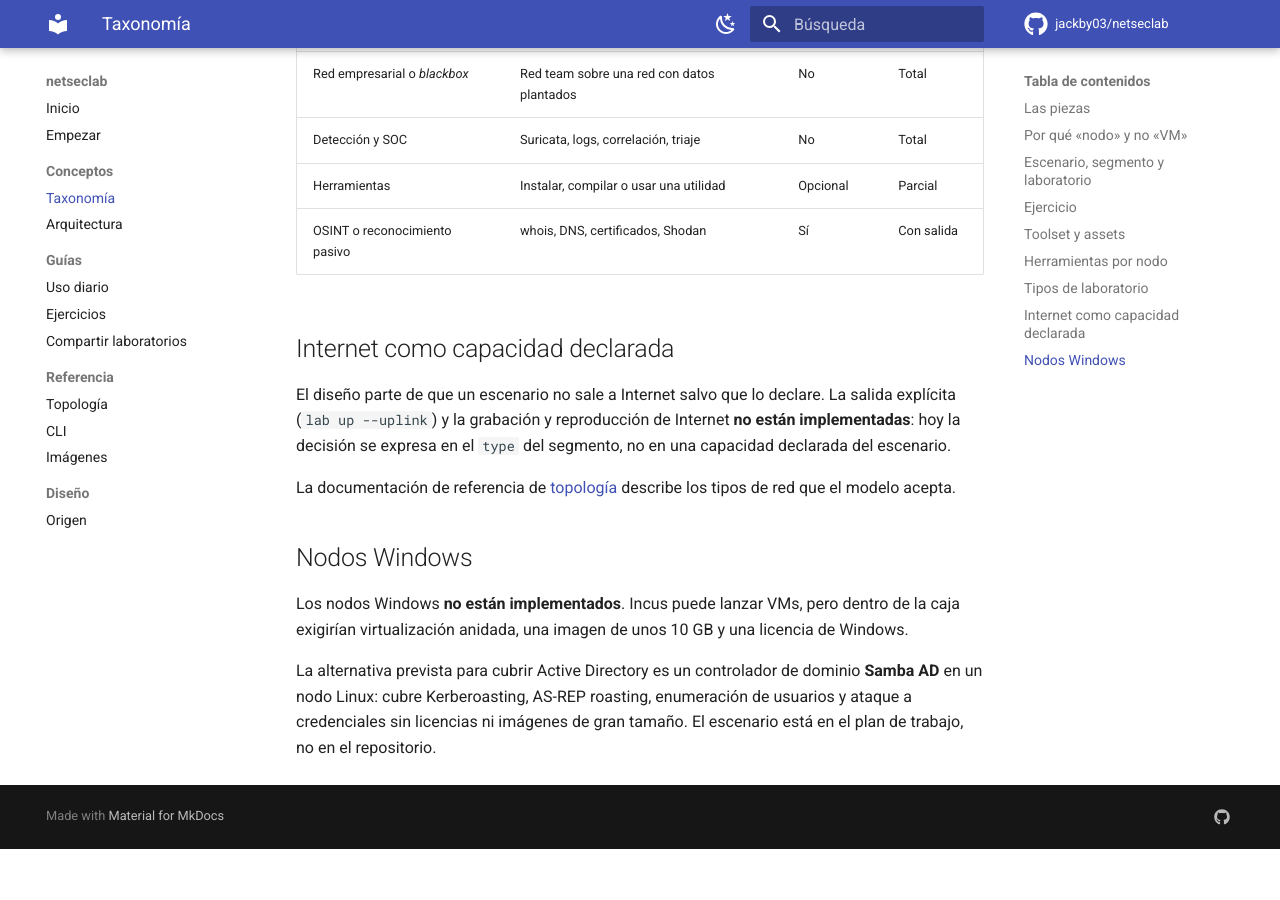
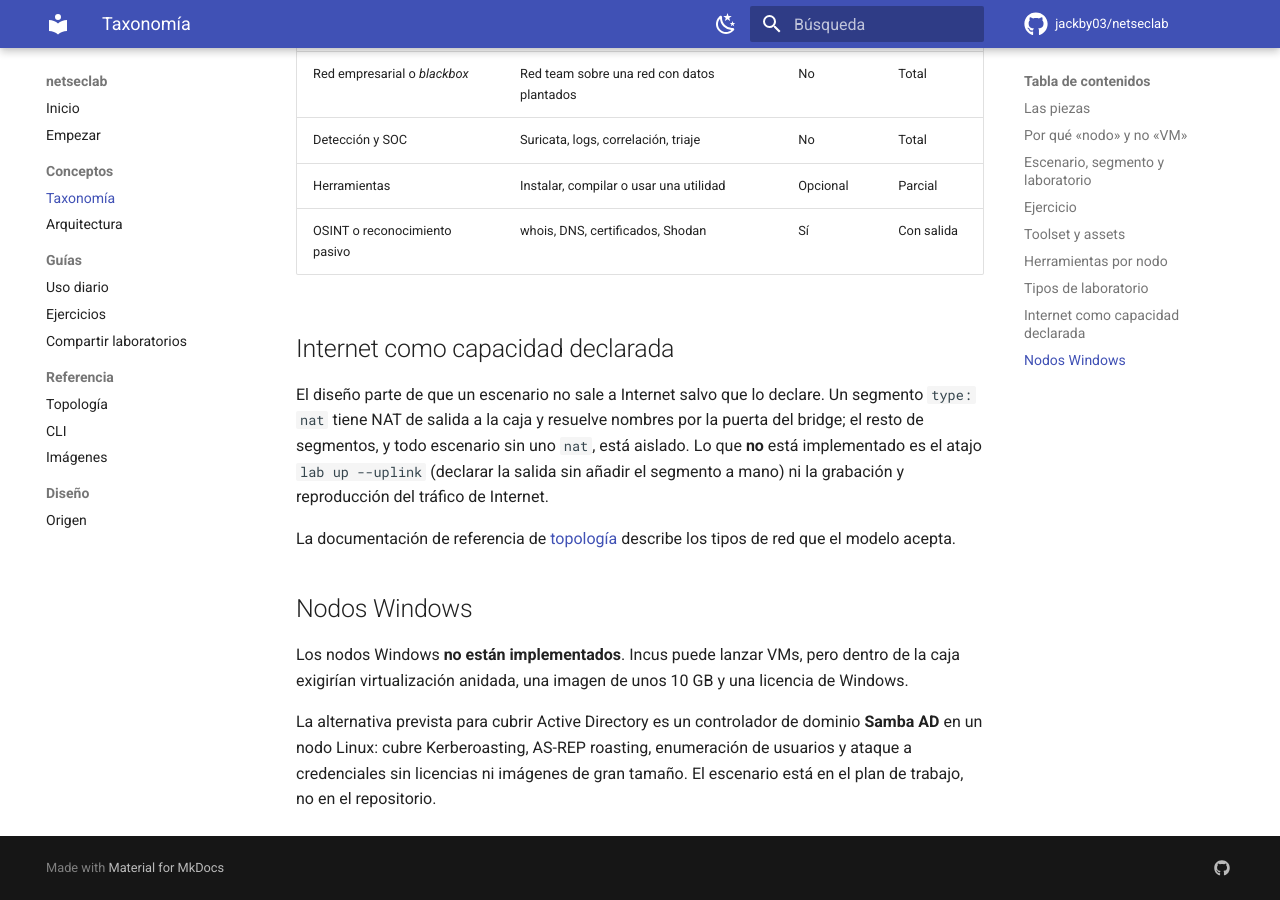
Before and after one commit to jackby03/netseclab, an MkDocs documentation site: the page built from docs/concepts/taxonomy.md, in a window 1280 px wide and 900 px high, scrolled down 2516 px. Built offline with MkDocs 1.6.1 and Material for MkDocs 9.7.7, drawn with Linux system fonts in a browser that asks for light colours; comment, search, counter and statistics services are not loaded; before the commit the page ends 3365 px from its top, so only the background shows below that.

Commit message:
red: las redes nat resuelven nombres por la puerta (#16)
El segmento nat ya salía a Internet por IP; ahora también resuelve nombres usando la puerta del bridge (dnsmasq de Incus) cuando la topología no declara un DNS. Documentación alineada: la salida a Internet no está pendiente, se declara por segmento.

```diff
--- a/docs/concepts/taxonomy.md
+++ b/docs/concepts/taxonomy.md
@@ -92,9 +92,11 @@ propia, con un toolset o con `packages:`.
 
 ## Internet como capacidad declarada
 
-El diseño parte de que un escenario no sale a Internet salvo que lo declare. La salida explícita
-(`lab up --uplink`) y la grabación y reproducción de Internet **no están implementadas**: hoy la
-decisión se expresa en el `type` del segmento, no en una capacidad declarada del escenario.
+El diseño parte de que un escenario no sale a Internet salvo que lo declare. Un segmento `type: nat`
+tiene NAT de salida a la caja y resuelve nombres por la puerta del bridge; el resto de segmentos, y
+todo escenario sin uno `nat`, está aislado. Lo que **no** está implementado es el atajo
+`lab up --uplink` (declarar la salida sin añadir el segmento a mano) ni la grabación y reproducción
+del tráfico de Internet.
 
 La documentación de referencia de [topología](../reference/topology.md) describe los tipos de red que
 el modelo acepta.
```
Also changed, not shown: CHANGELOG.md (+16 -1 lines), CONTRIBUTING.md (+2 -1 lines), docs/concepts/architecture.md (+4 -3 lines), docs/design/origins.md (+3 -2 lines), docs/index.md (+3 -2 lines), docs/reference/topology.md (+2 -2 lines), 2 other files.
